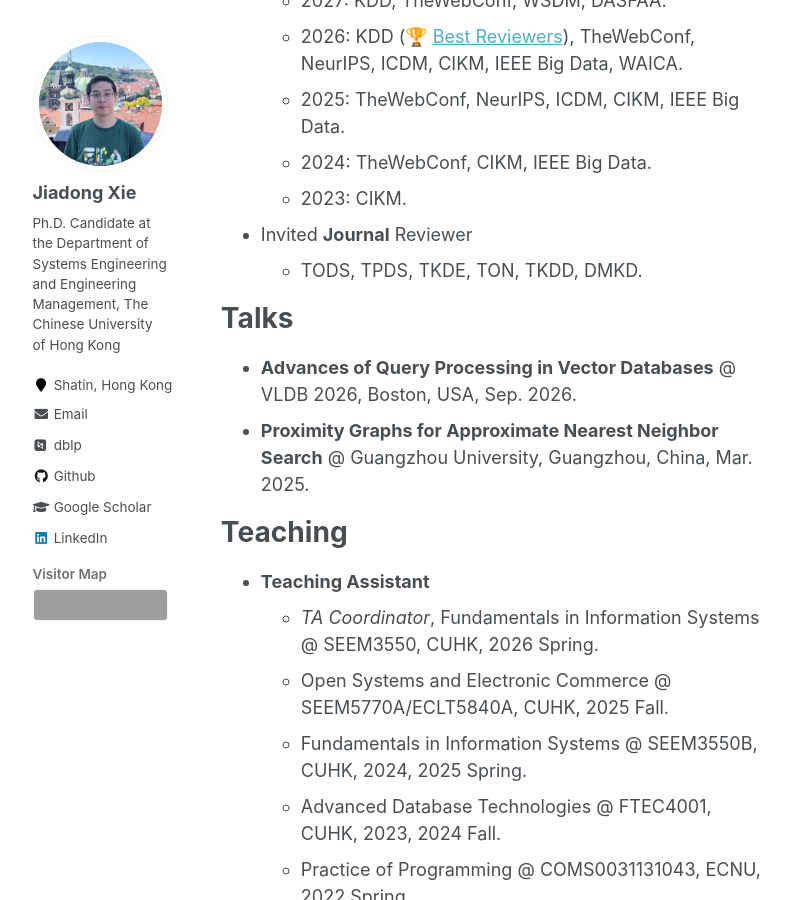
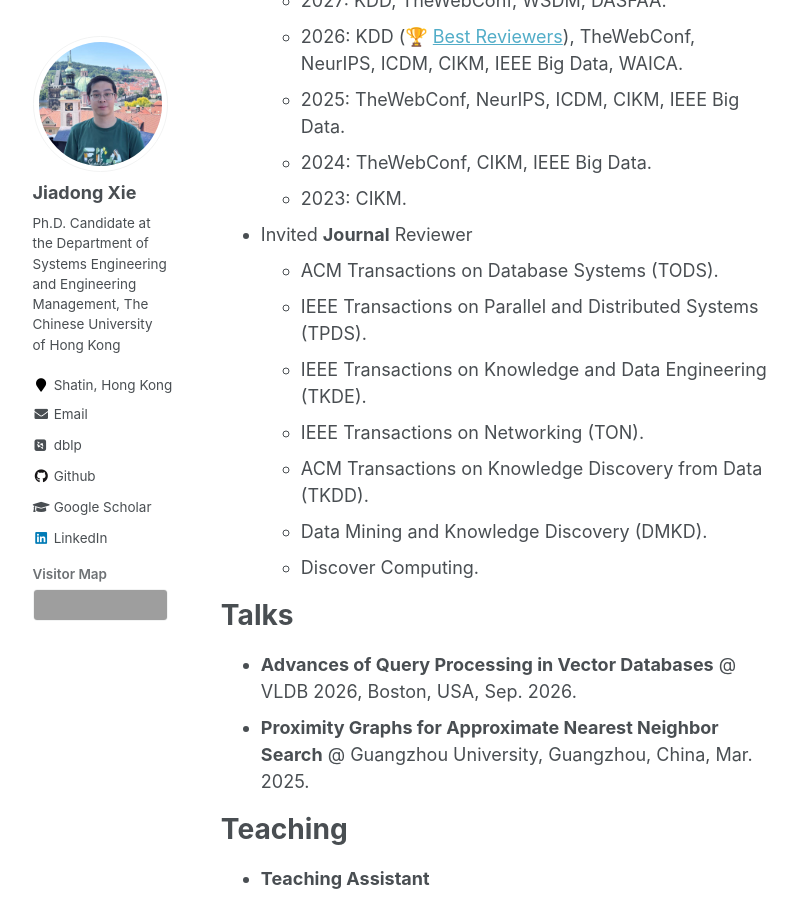
Before and after one commit to Xiejiadong/Xiejiadong.github.io, a Jekyll site: the page built from _pages/about.md, in a window 1280 px wide and 900 px high, scrolled down 4233 px. Shown: the whole window, without its empty margins (163-960 px from the left). Built offline with Jekyll 4.4.1, drawn with Linux system fonts in a browser that asks for light colours; some web fonts are replaced; grey boxes are pictures that could not be loaded.

Commit message:
Update about.md

```diff
--- a/_pages/about.md
+++ b/_pages/about.md
@@ -447,7 +447,13 @@ Academic Services
   - 2024: TheWebConf, CIKM, IEEE Big Data.
   - 2023: CIKM.
 - Invited **Journal** Reviewer
-  - TODS, TPDS, TKDE, TON, TKDD, DMKD.
+  - ACM Transactions on Database Systems (TODS).
+  - IEEE Transactions on Parallel and Distributed Systems (TPDS).
+  - IEEE Transactions on Knowledge and Data Engineering (TKDE).
+  - IEEE Transactions on Networking (TON).
+  - ACM Transactions on Knowledge Discovery from Data (TKDD).
+  - Data Mining and Knowledge Discovery (DMKD).
+  - Discover Computing.
 
 
 Talks
```
